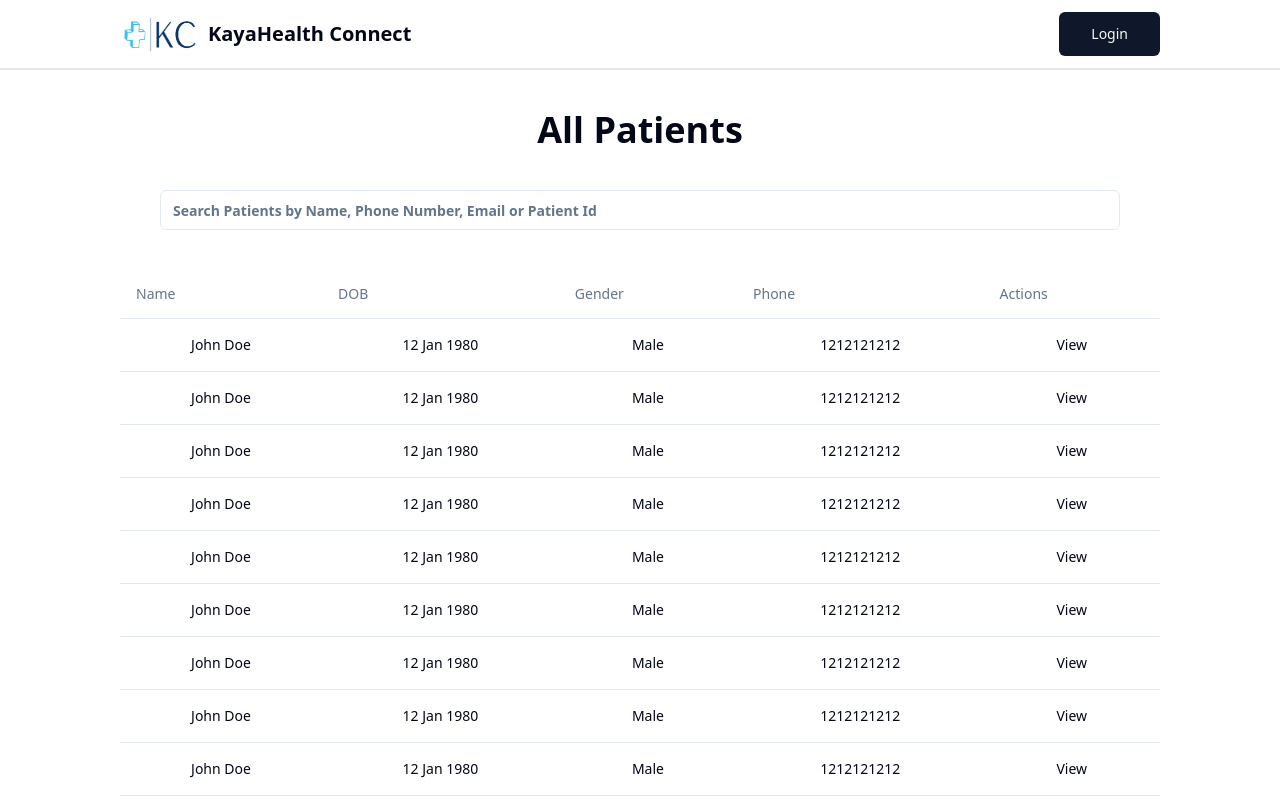
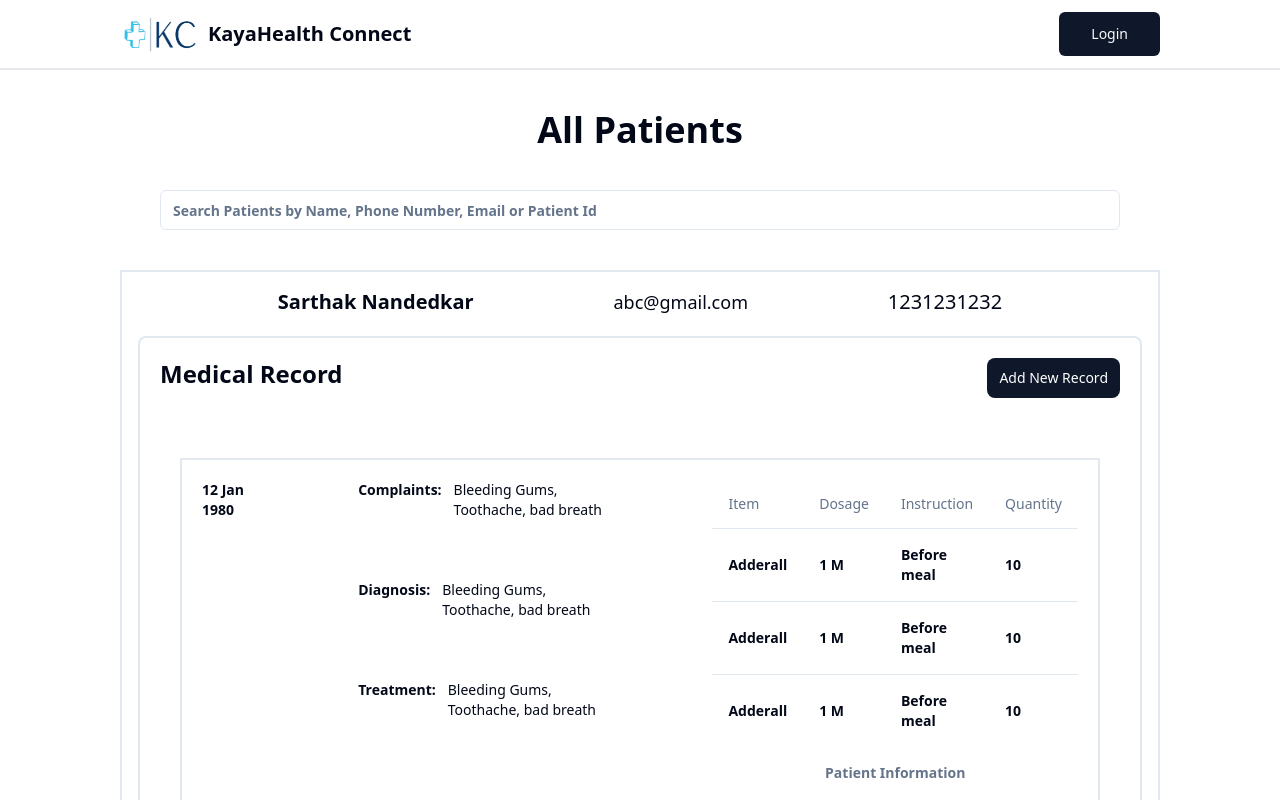
Before and after one commit to Mobiance/ReactHms, a React (Vite) app: page /patients in a window 1280 px wide. Shown: the top 800 px of the page. Built offline with nearby package versions, Linux system fonts and the light colour scheme.

Commit message:
add patient page

```diff
--- /dev/null
+++ b/src/components/PatientPage/medical-card.tsx
@@ -0,0 +1,18 @@
+import PrescriptionTable from "./prescription-table";
+
+const MedicalCard = () => {
+    return (
+        <div className="border-2 p-5 flex flex-row text-start gap-x-[100px]">
+            <div className="text-sm">12 Jan 1980</div>
+            <div className="flex gap-y-[60px] flex-col">
+                <div className="text-sm font-semibold flex flex-row gap-x-3">Complaints: <div className="font-thin">Bleeding Gums, Toothache, bad breath</div></div>
+                <div className="text-sm font-semibold flex flex-row gap-x-3">Diagnosis: <div className="font-thin">Bleeding Gums, Toothache, bad breath</div></div>
+                <div className="text-sm font-semibold flex flex-row gap-x-3">Treatment: <div className="font-thin">Bleeding Gums, Toothache, bad breath</div></div>
+            </div>
+            <div>
+                <PrescriptionTable />
+            </div>
+        </div>
+    )
+}
+export default MedicalCard;
--- /dev/null
+++ b/src/components/PatientPage/patient-card.tsx
@@ -0,0 +1,18 @@
+import MedicalCard from "./medical-card";
+import { Button } from "../ui/button";
+const PatientCard = () => {
+    return (
+        <div className="border-2 rounded-lg text-2xl font-semibold">
+            <div className="flex flex-row justify-between p-5">
+                <div>Medical Record</div>
+                <Button className="text-white rounded-lg p-3">Add New Record</Button>
+            </div>
+            <div className="p-10 flex flex-col gap-y-[40px]">
+                <MedicalCard />
+                <MedicalCard />
+                <MedicalCard />
+            </div>
+        </div>
+    )
+}
+export default PatientCard;
--- a/src/components/PatientPage/patient-hero.tsx
+++ b/src/components/PatientPage/patient-hero.tsx
@@ -1,4 +1,6 @@
 import { Input } from "../ui/input";
+import PatientCard from "./patient-card";
+import PatientInfo from "./patient-info";
 import PatientItem from "./patient-item";
 
 const PatientHero = () => {
@@ -7,11 +9,11 @@ const PatientHero = () => {
             <div className="text-4xl font-semibold">
                 All Patients
                 <div className="p-10">
-                    <Input placeholder="Search Patients by Name, Phone Number, Email or Patient Id"/>
+                    <Input placeholder="Search Patients by Name, Phone Number, Email or Patient Id" />
                 </div>
             </div>
             <div>
-                <PatientItem />
+                <PatientInfo />
             </div>
         </div>
     );
--- /dev/null
+++ b/src/components/PatientPage/patient-info.tsx
@@ -0,0 +1,17 @@
+import PatientCard from "./patient-card";
+
+const PatientInfo = () => {
+    return (
+        <div className="border-2 p-4">
+        <div className="flex flex-row justify-evenly pb-5">
+            <div className="text-xl font-semibold">Sarthak Nandedkar</div>
+            <div className="text-lg font-thin">abc@gmail.com</div>
+            <div className="text-xl ">1231231232</div>
+        </div>
+            <div>
+            <PatientCard />
+            </div>
+        </div>
+    );
+};
+export default PatientInfo;
--- a/src/components/PatientPage/patient-item.tsx
+++ b/src/components/PatientPage/patient-item.tsx
@@ -15,10 +15,13 @@ const PatientItem = () => {
                 <TableCaption>Patient Information</TableCaption>
                 <TableHeader>
                     <TableRow>
+                        <TableHead>Patient Id</TableHead>
                         <TableHead>Name</TableHead>
                         <TableHead>DOB</TableHead>
                         <TableHead>Gender</TableHead>
-                        <TableHead>Phone</TableHead>
+                        <TableHead>Contact Number</TableHead>
+                        <TableHead>Weight</TableHead>
+                        <TableHead>Age</TableHead>
                         <TableHead>Actions</TableHead>
                     </TableRow>
                 </TableHeader>
--- /dev/null
+++ b/src/components/PatientPage/prescription-table.tsx
@@ -0,0 +1,48 @@
+import {
+    Table,
+    TableBody,
+    TableCaption,
+    TableCell,
+    TableHead,
+    TableHeader,
+    TableRow,
+} from "@/components/ui/table"
+
+const PrescriptionTable = () => {
+    return (
+        <div>
+            <Table>
+                <TableCaption>Patient Information</TableCaption>
+                <TableHeader>
+                    <TableRow>
+                        <TableHead>Item</TableHead>
+                        <TableHead>Dosage</TableHead>
+                        <TableHead>Instruction</TableHead>
+                        <TableHead>Quantity</TableHead>
+                    </TableRow>
+                </TableHeader>
+                <TableBody>
+                    <TableRow>
+                        <TableCell>Adderall</TableCell>
+                        <TableCell>1 M</TableCell>
+                        <TableCell>Before meal</TableCell>
+                        <TableCell>10</TableCell>
+                    </TableRow>
+                    <TableRow>
+                        <TableCell>Adderall</TableCell>
+                        <TableCell>1 M</TableCell>
+                        <TableCell>Before meal</TableCell>
+                        <TableCell>10</TableCell>
+                    </TableRow>
+                    <TableRow>
+                        <TableCell>Adderall</TableCell>
+                        <TableCell>1 M</TableCell>
+                        <TableCell>Before meal</TableCell>
+                        <TableCell>10</TableCell>
+                    </TableRow>
+                </TableBody>
+            </Table>
+        </div>
+    )
+}
+export default PrescriptionTable;
```
